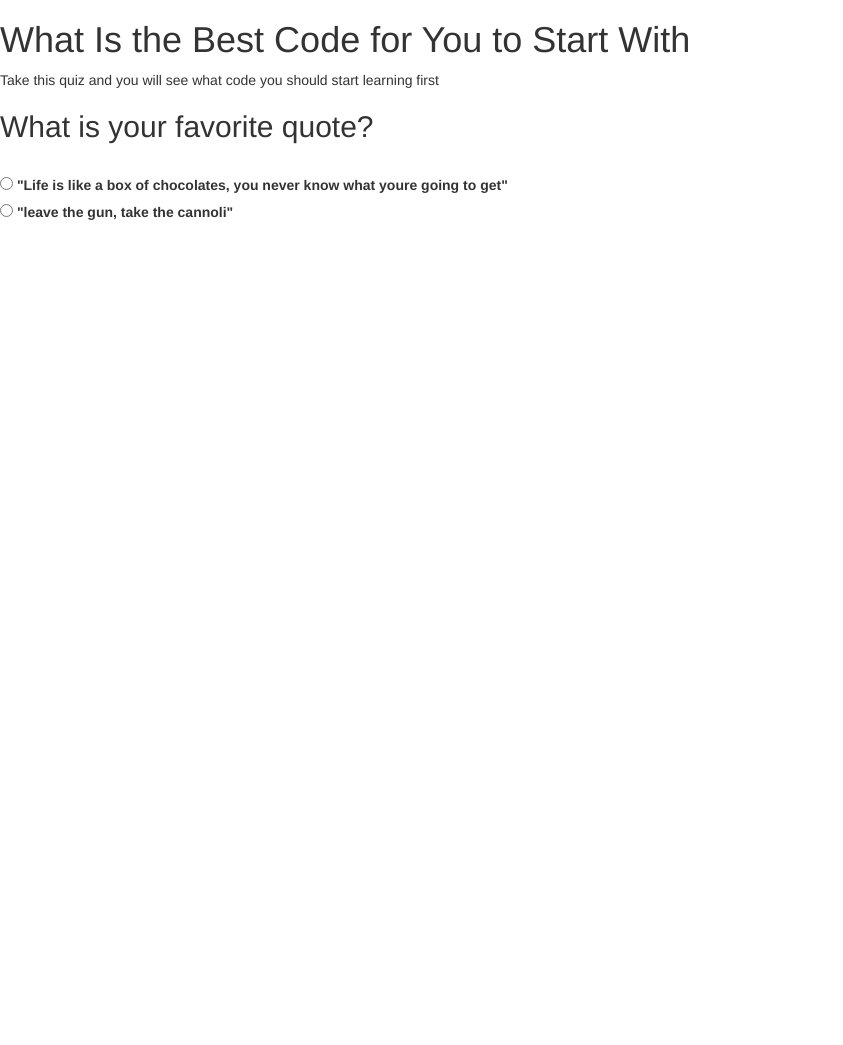
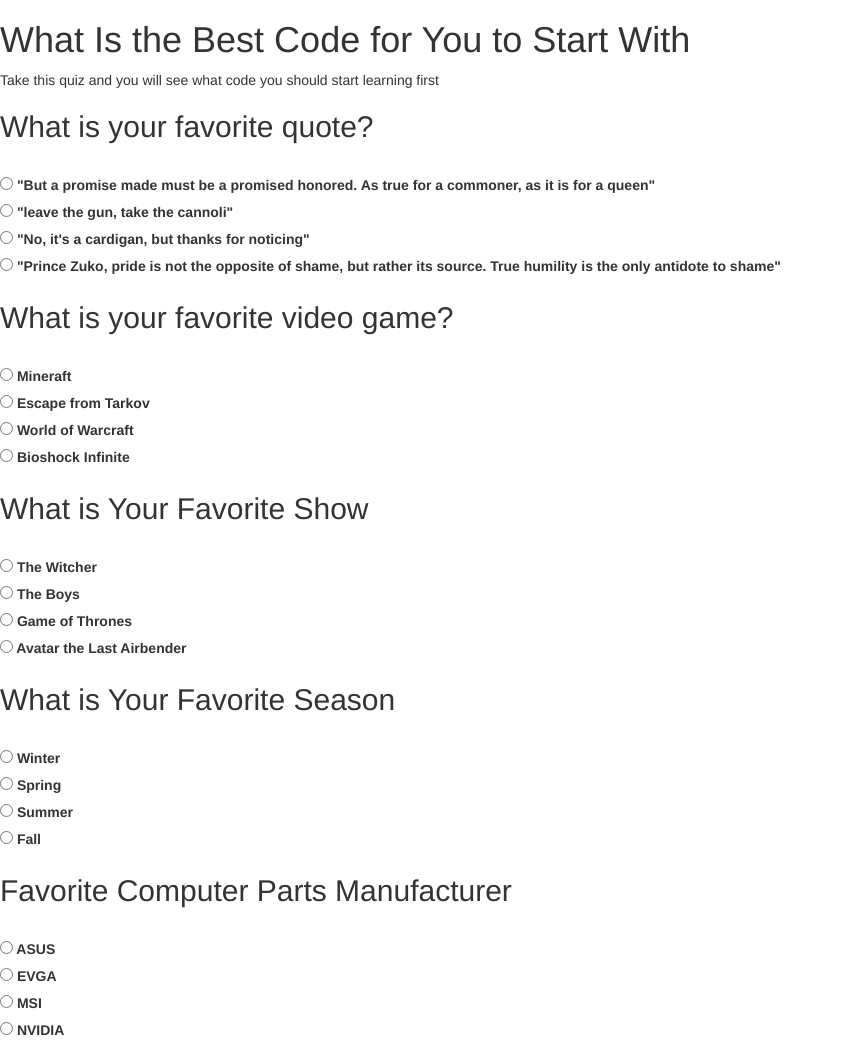
Before and after one commit to BrevinCronk98/JS-Quiz, a plain HTML site: page index.html in a window 1280 px wide. Shown: the whole page, without its empty margins (0-843 px from the left). Before the commit the page ends 800 px from the top, so only its background shows below. Drawn offline with Linux system fonts and the light colour scheme.

Commit message:
3rd commit, nearly done with HTML

```diff
--- a/index.html
+++ b/index.html
@@ -17,15 +17,120 @@
         <!---Question 1-->
         <h2>What is your favorite quote?</h2>
         <br>
+
         <label><input type="radio"  name="q1" value="c1">
-        "Life is like a box of chocolates, you never know what youre going to get"
+        "But a promise made must be a promised honored. As true for a commoner, as it is for a queen"
         </label>
         <br>
 
-        <label><input type="radio"  value="c3">
+        <label><input type="radio" name="q1" value="c3">
         "leave the gun, take the cannoli"
         </label>
         <br>
+
+        <label><input type="radio" name="q1" value="c3">
+        "No, it's a cardigan, but thanks for noticing"
+        </label>
+        <br>
+
+        <label><input type="radio" name="q1" value="c4">
+        "Prince Zuko, pride is not the opposite of shame, but rather its source. True humility is the only antidote to shame"
+        </label>
+        <br>
+        <!---Question 2-->
+        <h2>What is your favorite video game?</h2>
+        <br>
+
+        <label><input type="radio" name="q2" value="c1">
+        Mineraft
+        </label>
+        <br>
+
+        <label><input type="radio" name="q2" value="c2">
+        Escape from Tarkov
+        </label>
+        <br>
+
+        <label><input type="radio" name="q2" value="c3">
+        World of Warcraft
+        </label>
+        <br>
+
+        <label><input type="radio" name="q2" value="c4">
+        Bioshock Infinite
+        </label>
+        <br>
+        <!--Question 3-->
+        <h2>What is Your Favorite Show</h2>
+        <br>
+
+        <label><input type="radio" name="q3" value="c1">
+        The Witcher
+        </label>
+        <br>
+
+        <label><input type="radio" name="q3" value="c2">
+        The Boys
+        </label>
+        <br>
+
+        <label><input type="radio" name="q3" value="c3">
+        Game of Thrones
+        </label>
+        <br>
+
+        <label><input type="radio" name="q3" value="c4">
+        Avatar the Last Airbender
+        </label>
+        <br>
+        <!--Question 4-->
+        <h2> What is Your Favorite Season</h2>
+        <br>
+
+        <label><input type="radio" name="q4" value="c1">
+        Winter
+        </label>
+        <br>
+
+        <label><input type="radio" name="q4" value="c2">
+        Spring
+        </label>
+        <br>
+
+        <label><input type="radio" name="q4" value="c3">
+        Summer
+        </label>
+        <br>
+
+        <label><input type="radio" name="q4" value="c4">
+        Fall
+        </label>
+        <br>
+        <!--Question 5-->
+        <h2>Favorite Computer Parts Manufacturer</h2>
+        <br>
+
+        <label><input type="radio" name="q5" value="c1">
+        ASUS
+        </label>
+        <br>
+
+        <label><input type="radio" name="q5" value="c2">
+        EVGA
+        </label>
+        <br>
+
+        <label><input type="radio" name="q5" value="c3">
+        MSI
+        </label>
+        <br>
+
+        <label><input type="radio" name="q5" value="c4">
+        NVIDIA
+        </label>
+        <br>
+
+
 
 
     </form>
```
